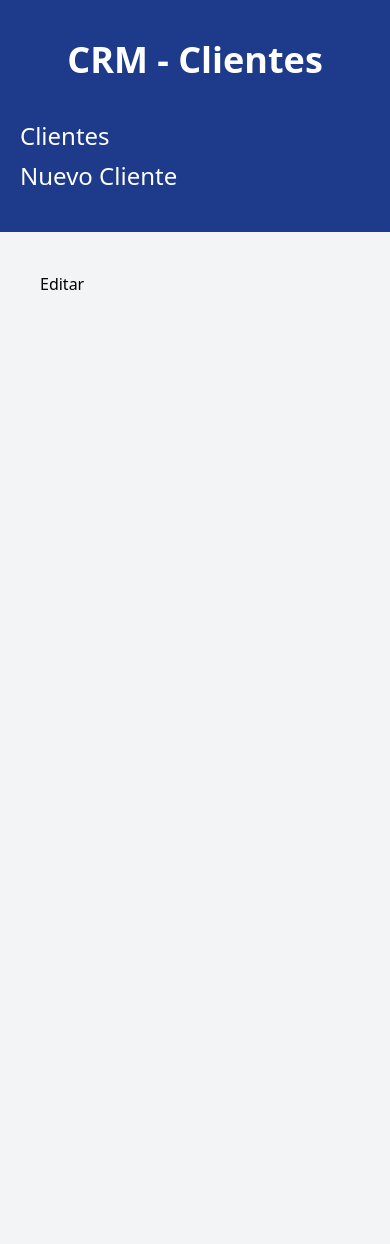
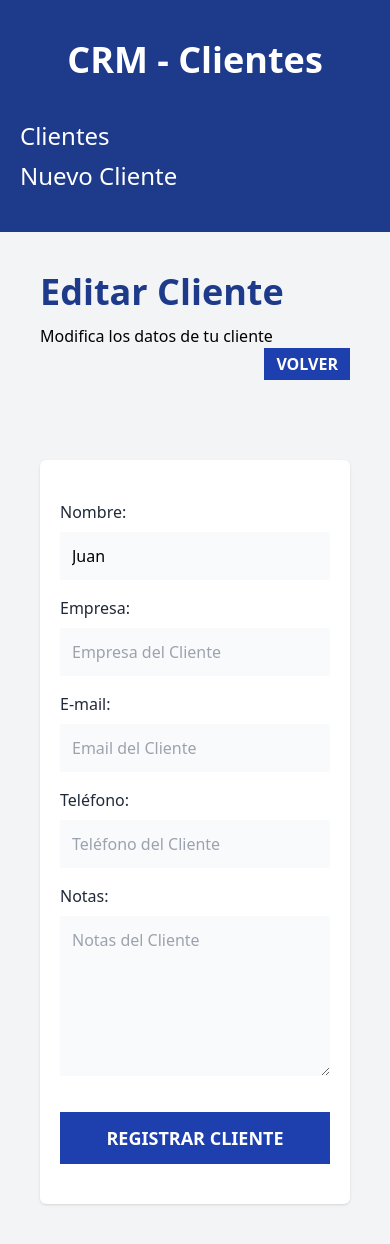
Before and after one commit to Richardod01/CRM-React, a React (Vite) app: page /clientes/1/editar in a window 390 px wide. Before the commit the page ends 844 px from the top, so only its background shows below. Built offline with nearby package versions, Linux system fonts and the light colour scheme; data requests are answered from the project's data file.

Commit message:
Configuracion de modulos, loaders y agregamos funcionalidad a los botones de editar registro }

```diff
--- a/src/components/ErrorPage.jsx
+++ b/src/components/ErrorPage.jsx
@@ -2,14 +2,12 @@
 
 export default function ErrorPage() {
     const error = useRouteError();
-    console.log(error.message);
-
 
     return (
         <div className="space-y-8">
             <h1 className="text-center text-6xl font-extrabold mt-20 text-blue-900">CRM-React</h1>
             <p className="text-center">Hubo un error</p>
-            <p className="text-center">{error.message}</p>
+            <p className="text-center">{error.statusText || error.message}</p>
         </div>
     )
 }
--- a/src/components/Formulario.jsx
+++ b/src/components/Formulario.jsx
@@ -12,6 +12,7 @@
                     className="mt-2 block w-full p-3 bg-gray-50"
                     placeholder="Nombre del Cliente"
                     name="nombre"
+                    defaultValue={cliente?.nombre}
                 />
             </div>
             <div className="mb-4">
--- a/src/main.jsx
+++ b/src/main.jsx
@@ -23,12 +23,14 @@
       {
         path: '/clientes/nuevo',
         element: <NuevoCliente />,
-        action: nuevoClienteAction
+        action: nuevoClienteAction,
+        errorElement: <ErrorPage/>
       },
       {
         path: '/clientes/:clienteId/editar',
         element: <Editar/>,
-        loader: editarClienteLoader
+        loader: editarClienteLoader,
+        errorElement: <ErrorPage/>
       }
     ]
   },
--- a/src/pages/EditarCliente.jsx
+++ b/src/pages/EditarCliente.jsx
@@ -1,16 +1,53 @@
+import { Form, useNavigate, useLoaderData } from "react-router-dom";
 import { obtenerCliente } from "../data/Clientes";
+import Formulario from "../components/Formulario";
 
 export async function loader({params}){
   const cliente = await obtenerCliente(params.clienteId)
-  console.log(cliente)
-  return 0;
+  if(Object.values(cliente).length === 0){
+    throw new Response('',{
+      status: 404,
+      statusText: 'Not hay registros'
+    })
+  }
+  return cliente
 }
 
 function Editar() {
+
+  const navigate = useNavigate();
+  const cliente  = useLoaderData();
+
   return (
-    <div>
-      <h1>Editar</h1>
-    </div>
+    <>
+      <h1 className='font-black text-4xl text-blue-900'>Editar Cliente</h1>
+      <p className='mt-3'>Modifica los datos de tu cliente</p>
+      <div className='flex justify-end'>
+        <button
+          className='bg-blue-800 text-white px-3 py-1 font-bold uppercase'
+          onClick={() => navigate('/')}
+        >
+          Volver
+        </button>
+      </div>
+
+      <div className="bg-white shadow rounded-md md:w-3/4 mx-auto px-5 py-10 mt-20">
+        {/* {errores?.length && errores.map((error, i) => <Error key={i}>{error}</Error>)} */}
+        <Form
+          method='post'
+          noValidate
+        >
+          <Formulario
+            cliente = {cliente}
+          />
+          <input
+            type="submit"
+            className="mt-5 w-full bg-blue-800 p-3 uppercase font-bold text-white text-lg"
+            value="Registrar Cliente"
+          />
+        </Form>
+      </div>
+    </>
   )
 }
 
--- a/src/pages/NuevoCliente.jsx
+++ b/src/pages/NuevoCliente.jsx
@@ -27,7 +27,6 @@
 
   await agregarCliente(datos)
   return redirect('/')
-  // return 0
 }
 
 function NuevoCliente() {
```
